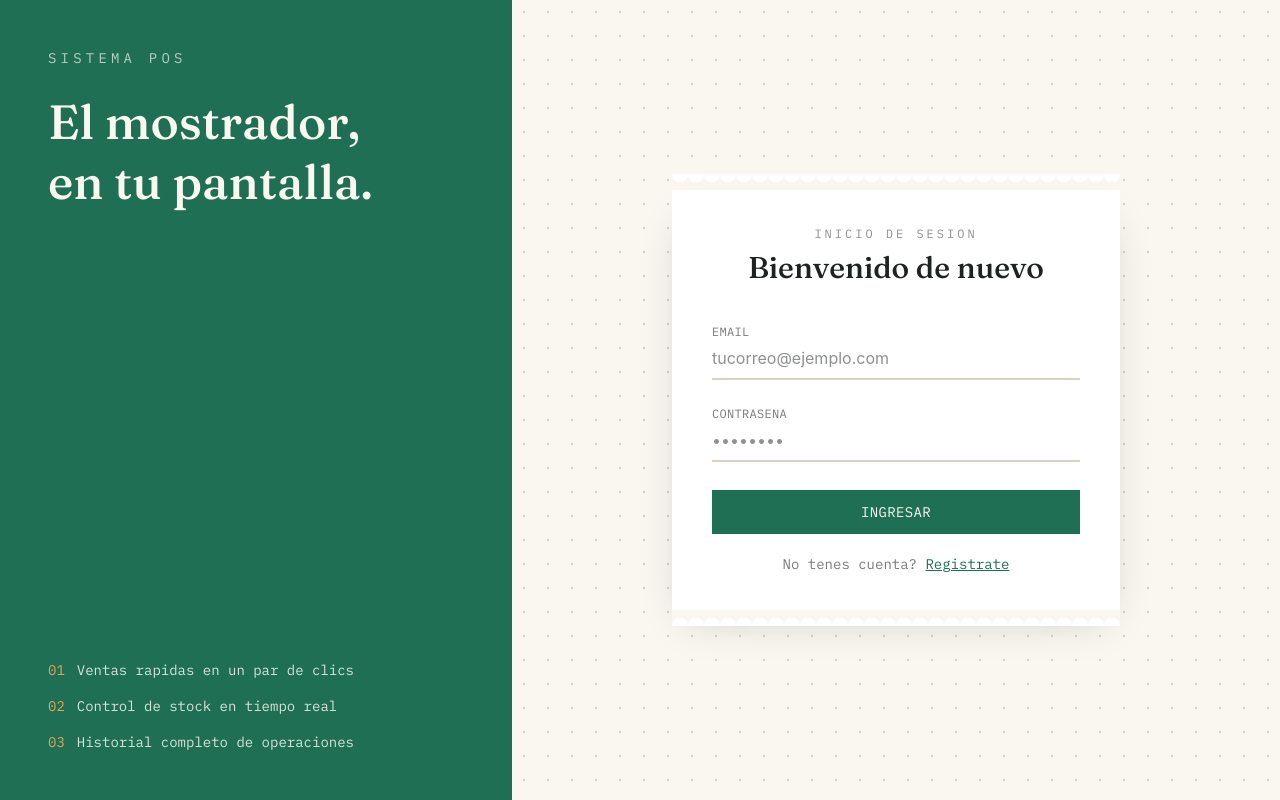
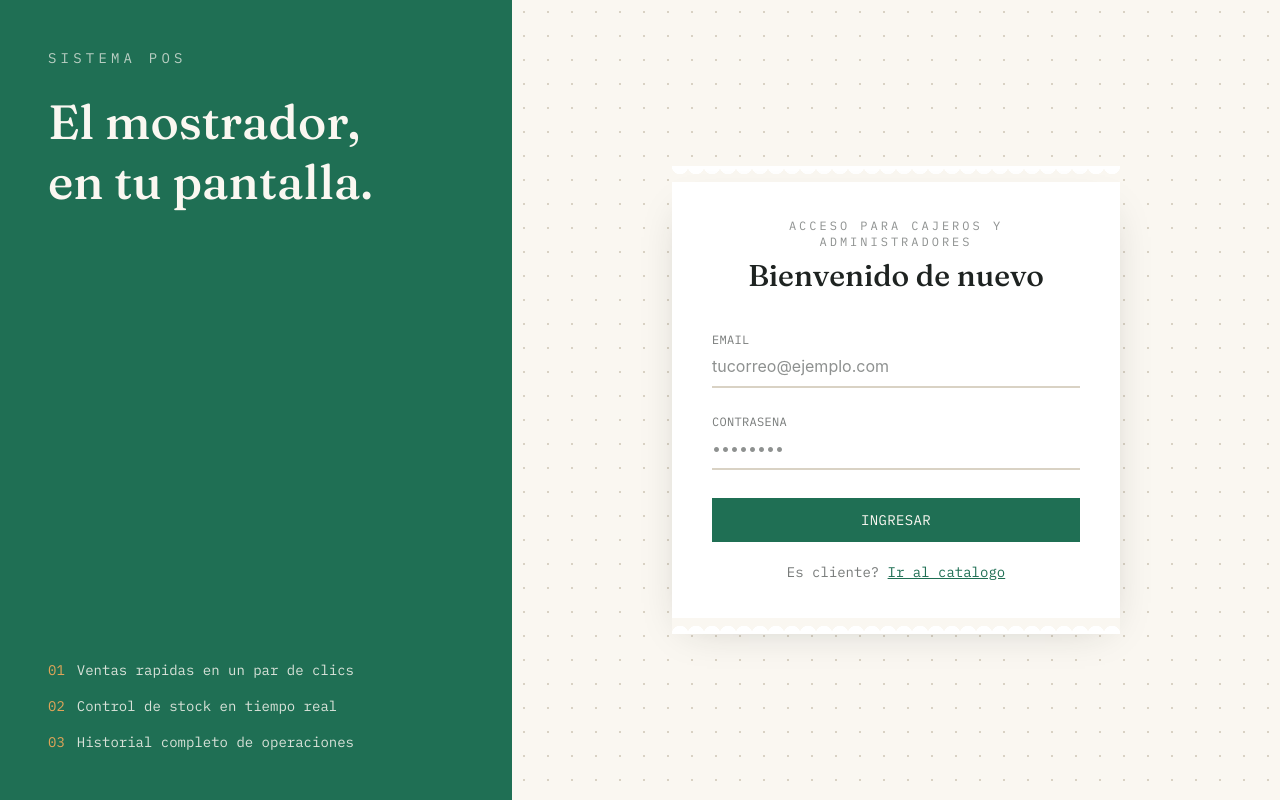
Before and after one commit to pedrocortii/sistema-pos-frontend, a React (Vite) app: page /login in a window 1280 px wide. Built offline with nearby package versions, Linux system fonts and the light colour scheme; no server answers.

Commit message:
feat(login): redirige siempre a dashboard, sin rama de Cliente
- Ya no existe el rol 'Cliente' para autenticarse
- Cambia la etiqueta del panel a 'Acceso para cajeros y administradores'
- Reemplaza link 'Registrate' por 'Ir al catalogo'

```diff
--- a/src/pages/Login.jsx
+++ b/src/pages/Login.jsx
@@ -23,12 +23,7 @@ function Login() {
         try {
             const respuesta = await http.post("/usuarios/login", { email, contrasena });
             iniciarSesion(respuesta.data.token, respuesta.data.usuario);
-
-            if (respuesta.data.usuario.rol === "Cliente") {
-                navegar("/catalogo");
-            } else {
-                navegar("/dashboard");
-            }
+            navegar("/dashboard");
         } catch (error) {
             const mensaje = error.response && error.response.data && error.response.data.mensaje
                 ? error.response.data.mensaje
@@ -40,7 +35,7 @@ function Login() {
     }
 
     return (
-        <PanelAuth etiqueta="Inicio de sesion" titulo="Bienvenido de nuevo">
+        <PanelAuth etiqueta="Acceso para cajeros y administradores" titulo="Bienvenido de nuevo">
             {registroExitoso && (
                 <p className="text-center font-mono-ticket text-sm text-forest mb-5">
                     Cuenta creada correctamente. Ya podes iniciar sesion.
@@ -88,9 +83,9 @@ function Login() {
                 </button>
 
                 <p className="text-center font-mono-ticket text-sm text-ink/60">
-                    No tenes cuenta?{" "}
-                    <Link to="/registro" className="text-forest underline">
-                        Registrate
+                    Es cliente?{" "}
+                    <Link to="/catalogo" className="text-forest underline">
+                        Ir al catalogo
                     </Link>
                 </p>
             </form>
```
